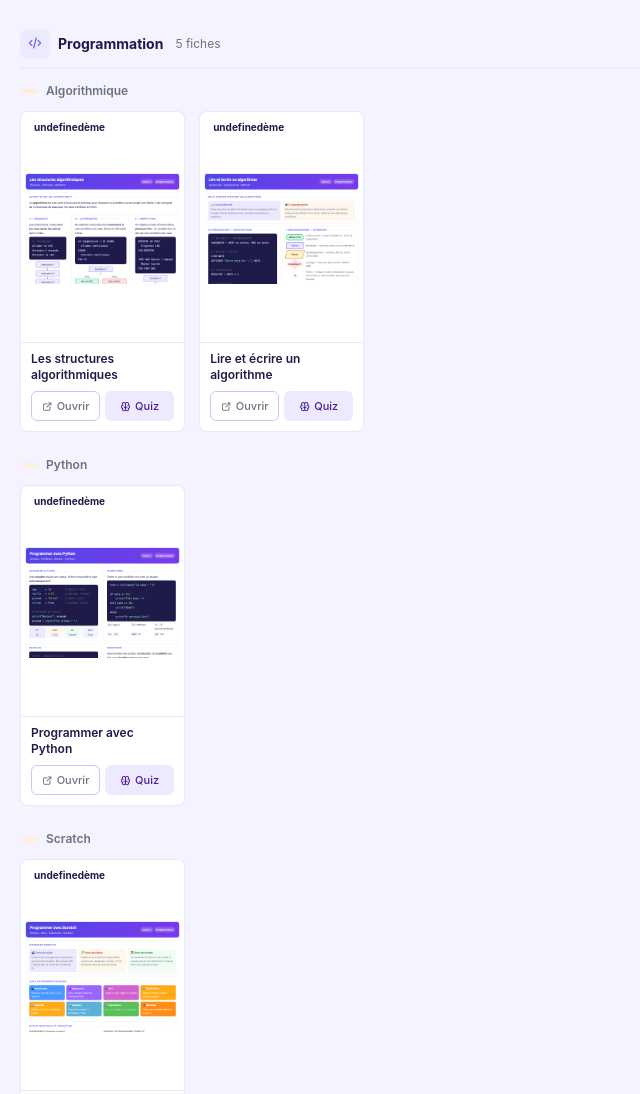
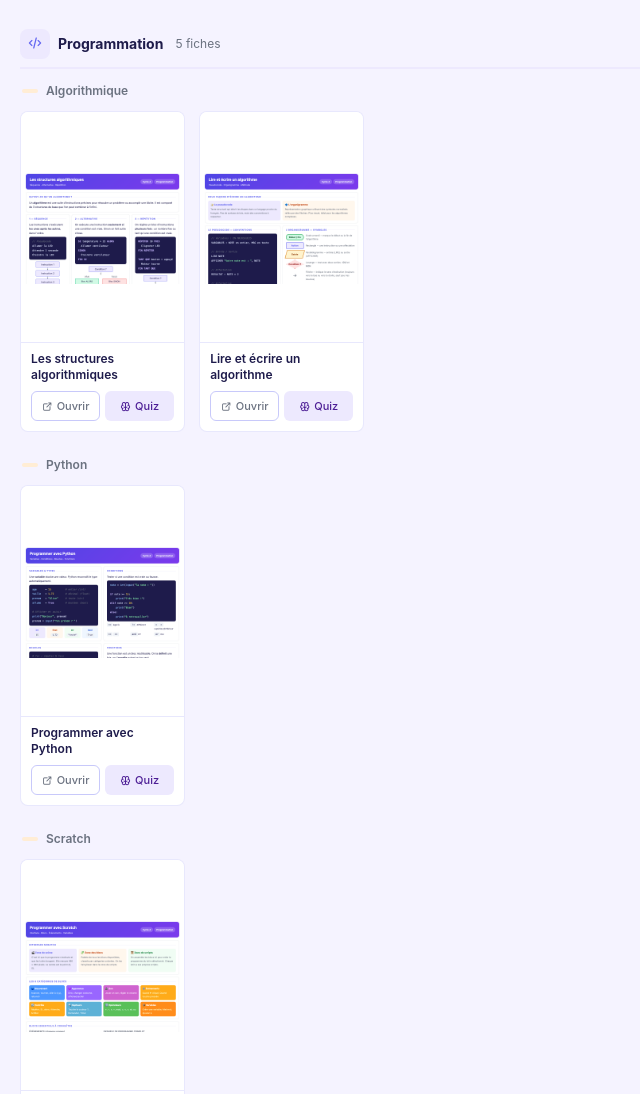
Before and after one commit to robicy-sys/techno-college, a plain HTML site: page eleves.html in a window 1280 px wide. Shown: the part 7187-8281 px from the top of the page, without its empty margins (0-640 px from the left). Drawn offline with Linux system fonts and the light colour scheme.

Commit message:
Fix badge niveau manquant pour fiches sans niveau (eleves.html)
Co-Authored-By: Claude Sonnet 4.6 <noreply@anthropic.com>

```diff
--- a/eleves.html
+++ b/eleves.html
@@ -641,7 +641,7 @@ function cardHtml(r) {
   return `<div class="card" title="${escHtml(r.critere||'')}">
     <div class="card-thumb">
       <img src="img/thumbs/thumb-${r.id}.png" alt="${escHtml(r.titre)}" loading="lazy" onerror="this.style.opacity='.3'">
-      <div class="level-badge lb-${r.niveau}">${r.niveau}ème</div>
+      ${r.niveau ? `<div class="level-badge lb-${r.niveau}">${r.niveau}ème</div>` : ''}
       ${scoreBadge}
     </div>
     <div class="card-body">
```
